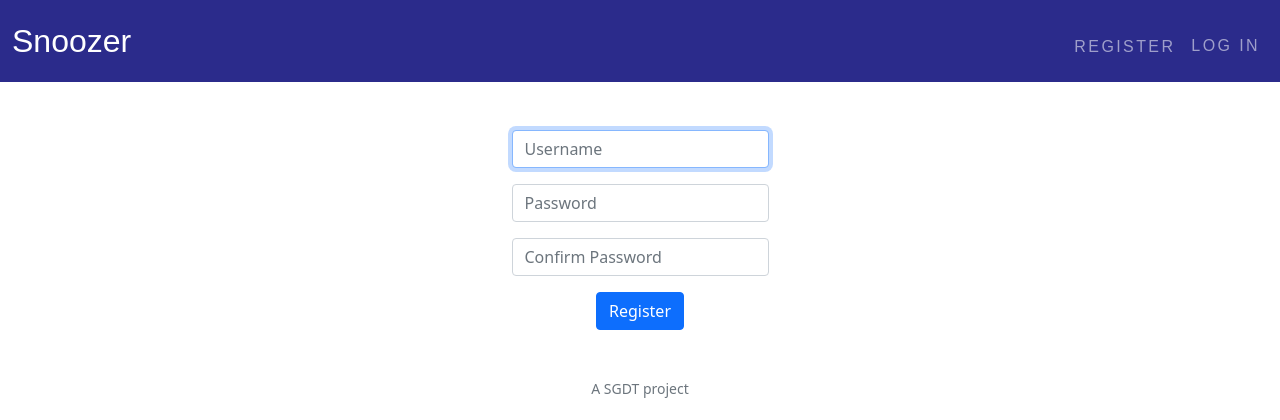
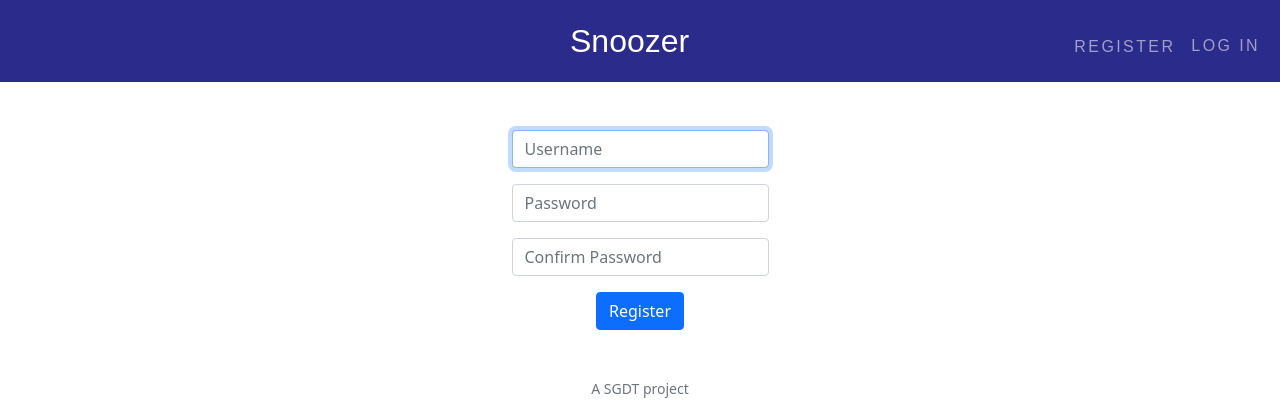
Before and after one commit to DachaThurber/CS50-final, a Flask app: page /register in a window 1280 px wide. Shown: the top 420 px of the page. Run offline with Flask 2, Linux system fonts and the light colour scheme; some libraries are stand-ins or nearby versions.

Commit message:
11-28-21 / 11:28am / DT

```diff
--- a/static/styles.css
+++ b/static/styles.css
@@ -50,6 +50,16 @@ nav .navbar-brand
     font-family: "Chalkduster", fantasy;
 }
 
+.navbar {
+    position: relative;
+}
+.navbar-brand {
+    position: absolute;
+    left: 50%;
+    margin-left: -70px !important;  /* 50% of your logo width */
+    display: block;
+}
+
 nav
 {
     background-color: rgb(43, 43, 139);
--- a/templates/layout.html
+++ b/templates/layout.html
@@ -23,7 +23,6 @@
     <body>
         <nav class="navbar navbar-expand-md navbar-dark">
             <div class="container-fluid" id="navbar">
-                <a class="navbar-brand" href="/">Snoozer</a>
                 <button aria-controls="navbar" aria-expanded="false" aria-label="Toggle navigation" class="navbar-toggler" data-bs-target="#navbar" data-bs-toggle="collapse" type="button">
                     <span class="navbar-toggler-icon"></span>
                 </button>
@@ -35,10 +34,12 @@
                             <li class="nav-item"><a class="nav-link" href="/Bedtime">Bedtime</a></li>
                             <li class="nav-item"><a class="nav-link" href="/Data">Data</a></li>
                         </ul>
+                            <a href="/" class="navbar-brand">Snoozer</a>
                         <ul class="navbar-nav ms-auto mt-2">
                             <li class="nav-item"><a class="nav-link" href="/logout">Log Out</a></li>
                         </ul>
                     {% else %}
+                        <a href="/" class="navbar-brand">Snoozer</a>
                         <ul class="navbar-nav ms-auto mt-2">
                             <li class="nav-item"><a class="nav-link" href="/register">Register</a></li>
                             <li class="nav-item"><a class="nav-link" href="/login">Log In</a></li>
```
Also changed, not shown: 2 other files.
